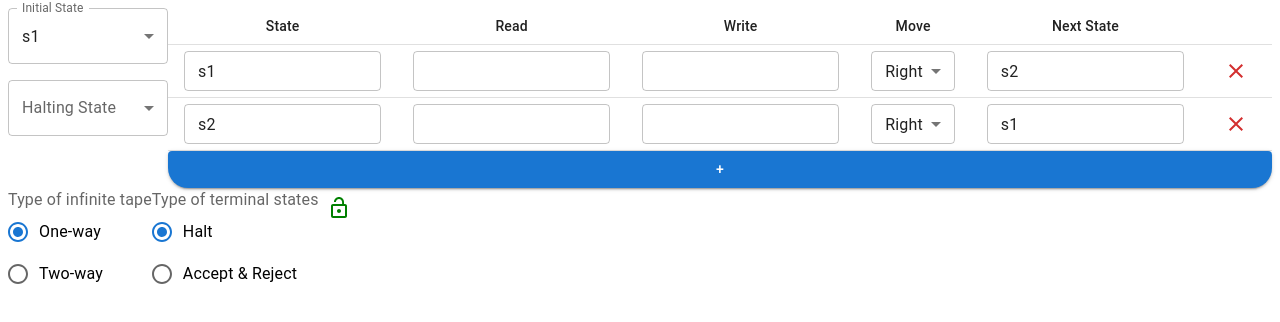
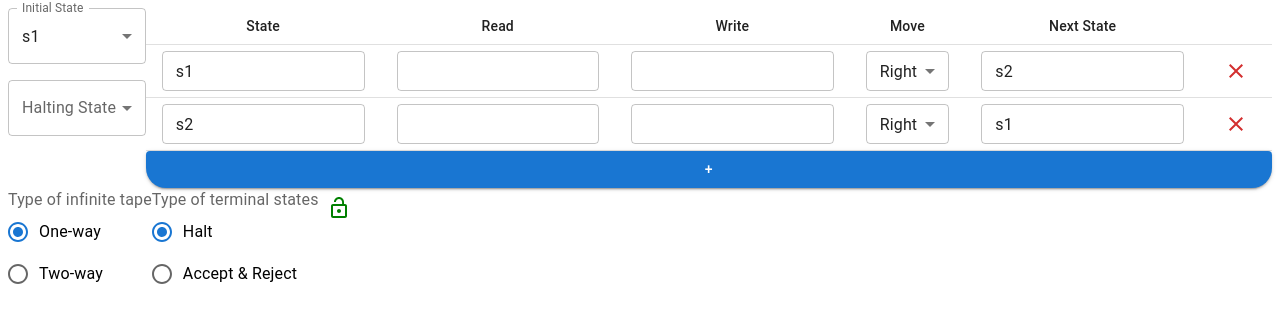
Before and after one commit to Kr1sh1/Turing-Machine-Simulator, a React (Vite) app: page /machines in a window 1280 px wide. Shown: the top 322 px of the page. Built offline with nearby package versions, Linux system fonts and the light colour scheme.

Commit message:
Give StateSelection an exact width

```diff
--- a/src/components/StateSelection.jsx
+++ b/src/components/StateSelection.jsx
@@ -19,7 +19,7 @@ export default function StateSelection({ states, selections, setSelections, halt
   }
 
   return (
-    <Stack spacing={2} minWidth="160px">
+    <Stack spacing={2} width="160px">
       {selectionFilter(Object.keys(selections)).map(type => (
         <FormControl disabled={editorIsLocked} key={type}>
           <InputLabel>{type}</InputLabel>
```
